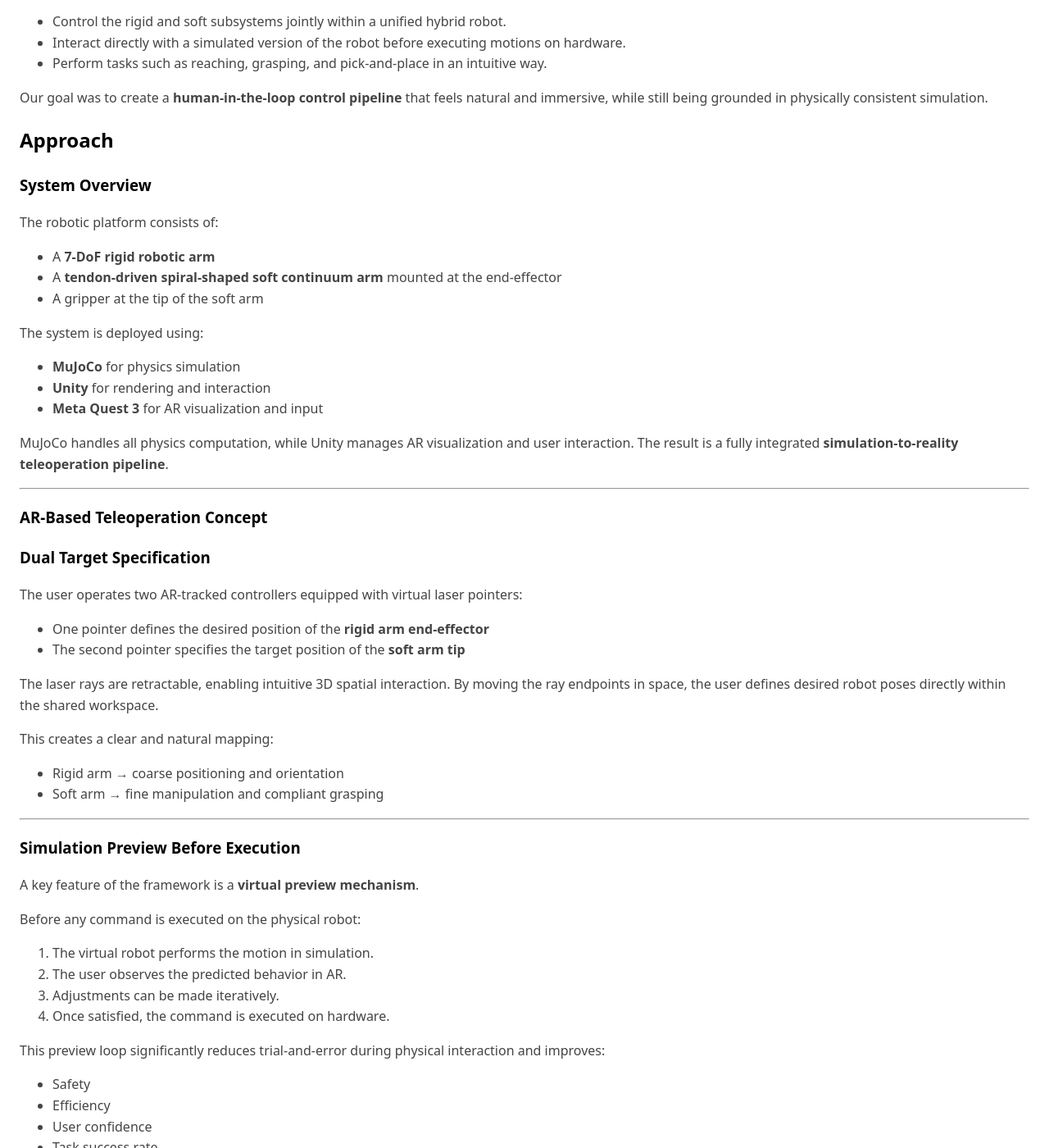
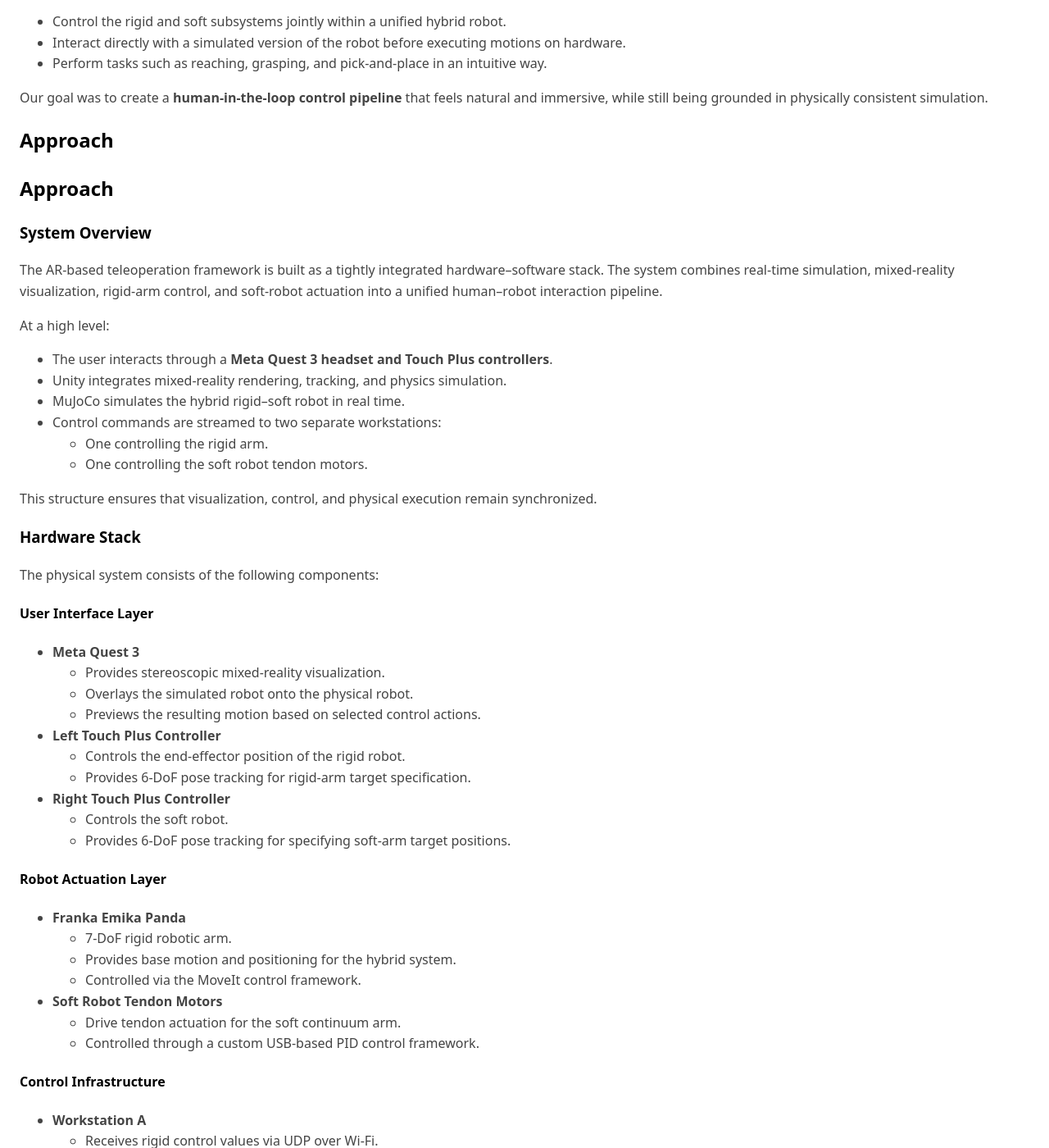
Before and after one commit to Jack-Klusmann/jack-klusmann.github.io, a Jekyll site: the page built from _projects/human_robot_interaction_3.md, in a window 1280 px wide and 1400 px high, scrolled down 911 px. Shown: the whole window at 82% size. Built offline with Jekyll 4.4.1, drawn with Linux system fonts in a browser that asks for light colours; some of the changed text lies outside the part shown.

Commit message:
Fixed approach

```diff
--- a/_projects/human_robot_interaction_3.md
+++ b/_projects/human_robot_interaction_3.md
@@ -29,27 +29,118 @@
 
 ## Approach
 
+## Approach
+
 ### System Overview
 
-The robotic platform consists of:
+The AR-based teleoperation framework is built as a tightly integrated hardware–software stack. The system combines real-time simulation, mixed-reality visualization, rigid-arm control, and soft-robot actuation into a unified human–robot interaction pipeline.
 
-- A **7-DoF rigid robotic arm**
-- A **tendon-driven spiral-shaped soft continuum arm** mounted at the end-effector
-- A gripper at the tip of the soft arm
+At a high level:
 
-The system is deployed using:
+- The user interacts through a **Meta Quest 3 headset and Touch Plus controllers**.
+- Unity integrates mixed-reality rendering, tracking, and physics simulation.
+- MuJoCo simulates the hybrid rigid–soft robot in real time.
+- Control commands are streamed to two separate workstations:
+  - One controlling the rigid arm.
+  - One controlling the soft robot tendon motors.
 
-- **MuJoCo** for physics simulation
-- **Unity** for rendering and interaction
-- **Meta Quest 3** for AR visualization and input
+This structure ensures that visualization, control, and physical execution remain synchronized.
 
-MuJoCo handles all physics computation, while Unity manages AR visualization and user interaction. The result is a fully integrated **simulation-to-reality teleoperation pipeline**.
+### Hardware Stack
 
----
+The physical system consists of the following components:
 
-### AR-Based Teleoperation Concept
+#### User Interface Layer
 
-### Dual Target Specification
+- **Meta Quest 3**
+  - Provides stereoscopic mixed-reality visualization.
+  - Overlays the simulated robot onto the physical robot.
+  - Previews the resulting motion based on selected control actions.
+
+- **Left Touch Plus Controller**
+  - Controls the end-effector position of the rigid robot.
+  - Provides 6-DoF pose tracking for rigid-arm target specification.
+
+- **Right Touch Plus Controller**
+  - Controls the soft robot.
+  - Provides 6-DoF pose tracking for specifying soft-arm target positions.
+
+#### Robot Actuation Layer
+
+- **Franka Emika Panda**
+  - 7-DoF rigid robotic arm.
+  - Provides base motion and positioning for the hybrid system.
+  - Controlled via the MoveIt control framework.
+
+- **Soft Robot Tendon Motors**
+  - Drive tendon actuation for the soft continuum arm.
+  - Controlled through a custom USB-based PID control framework.
+
+#### Control Infrastructure
+
+- **Workstation A**
+  - Receives rigid control values via UDP over Wi-Fi.
+  - Sends actuation commands to the Franka Emika Panda.
+
+- **Workstation B**
+  - Receives soft control values via UDP over Wi-Fi.
+  - Sends actuation commands to the tendon motors of the soft arm.
+
+This distributed setup allows rigid and soft subsystems to be controlled independently while remaining coordinated through the AR interface.
+
+### Software Stack
+
+The software architecture integrates simulation, tracking, rendering, and deployment components.
+
+#### Core Engine
+
+- **Unity Engine**
+  - Central integration platform.
+  - Manages visualization, user interaction, and data exchange.
+  - Connects simulation, tracking plugins, and external control systems.
+
+#### Simulation Layer
+
+- **MuJoCo Plugin**
+  - Simulates the physical behavior of the hybrid rigid–soft robot.
+  - Visualizes kinematic and dynamic responses.
+  - Provides interfaces for actuation control.
+
+#### Mixed-Reality & Tracking Layer
+
+- **Meta XR Plugin**
+  - Manages mixed-reality interactions.
+  - Maps user inputs to robot control actions in physical space.
+
+- **Meta OVR Plugin**
+  - Provides real-time headset and controller tracking data.
+  - Supplies pose information for rendering and interaction.
+
+- **Meta MRUK Plugin**
+  - Handles spatial mapping and passthrough rendering.
+  - Aligns simulated and physical robots in mixed reality.
+
+#### Deployment Pipeline
+
+- **Gradle Build System**
+  - Builds and packages the compiled application for Meta Quest.
+
+- **SideQuest**
+  - Transfers and manages the application on the Meta Quest device.
+
+Together, this stack enables real-time bidirectional interaction:
+
+- User inputs → Unity → MuJoCo simulation → Control commands → Physical robot
+- Robot state → Simulation update → Mixed-reality overlay → User feedback
+
+This architecture ensures that the digital twin, user interaction, and physical actuation remain tightly synchronized throughout teleoperation.
+
+
+
+
+### Teleoperation Concept
+
+#### Dual Target Specification
 
 The user operates two AR-tracked controllers equipped with virtual laser pointers:
 
@@ -65,7 +156,7 @@
 
 ---
 
-### Simulation Preview Before Execution
+#### Simulation Preview Before Execution
 
 A key feature of the framework is a **virtual preview mechanism**.
 
@@ -123,12 +214,7 @@
 
 ### System Evaluation
 
-Across these experiments, the hybrid system demonstrated:
-
-- Stable trajectory following.
-- Successful contact formation.
-- Secure grasping without slipping.
-- Smooth coordination between rigid positioning and soft manipulation.
+Across these experiments, the hybrid system demonstrated stable trajectory following, successful contact formation, secure grasping without slipping, and smooth coordination between rigid positioning and soft manipulation.
 
 ### User Evaluation
 
```
Also changed, not shown: other parts of _projects/human_robot_interaction_3.md (+1 -1 lines).
